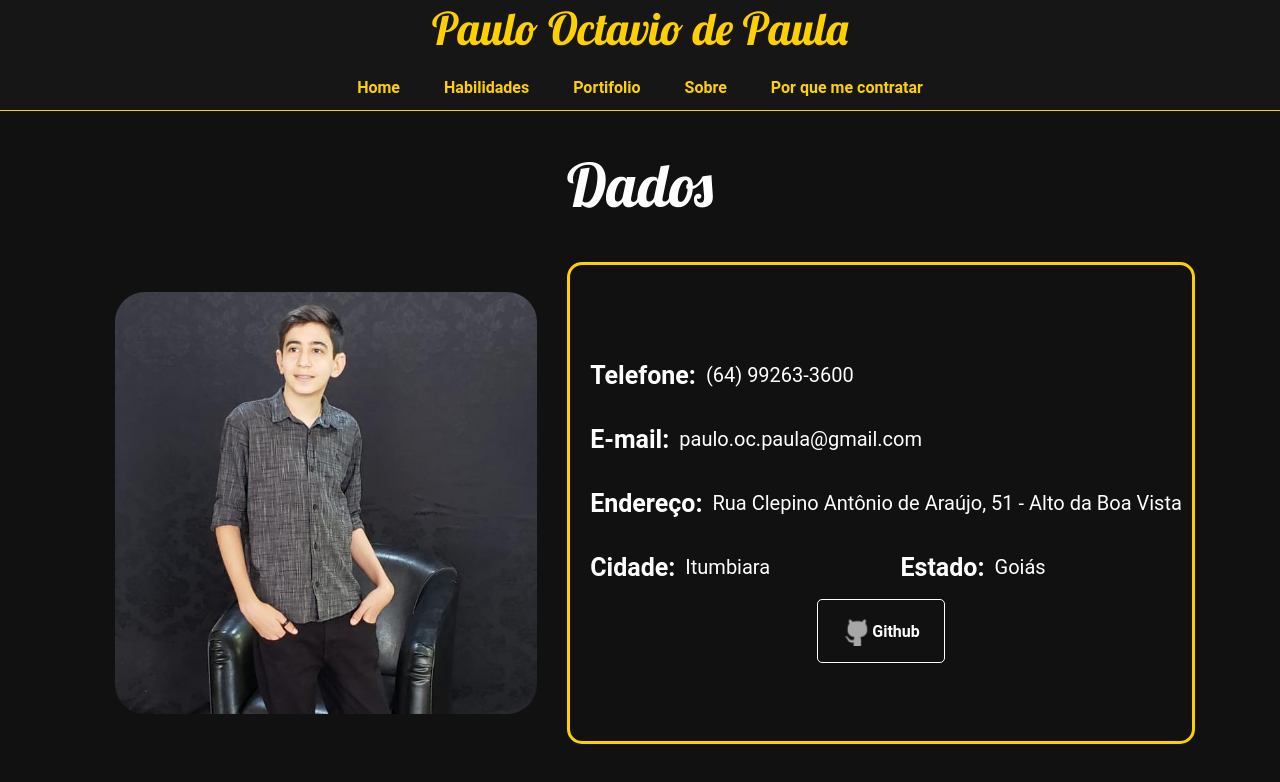
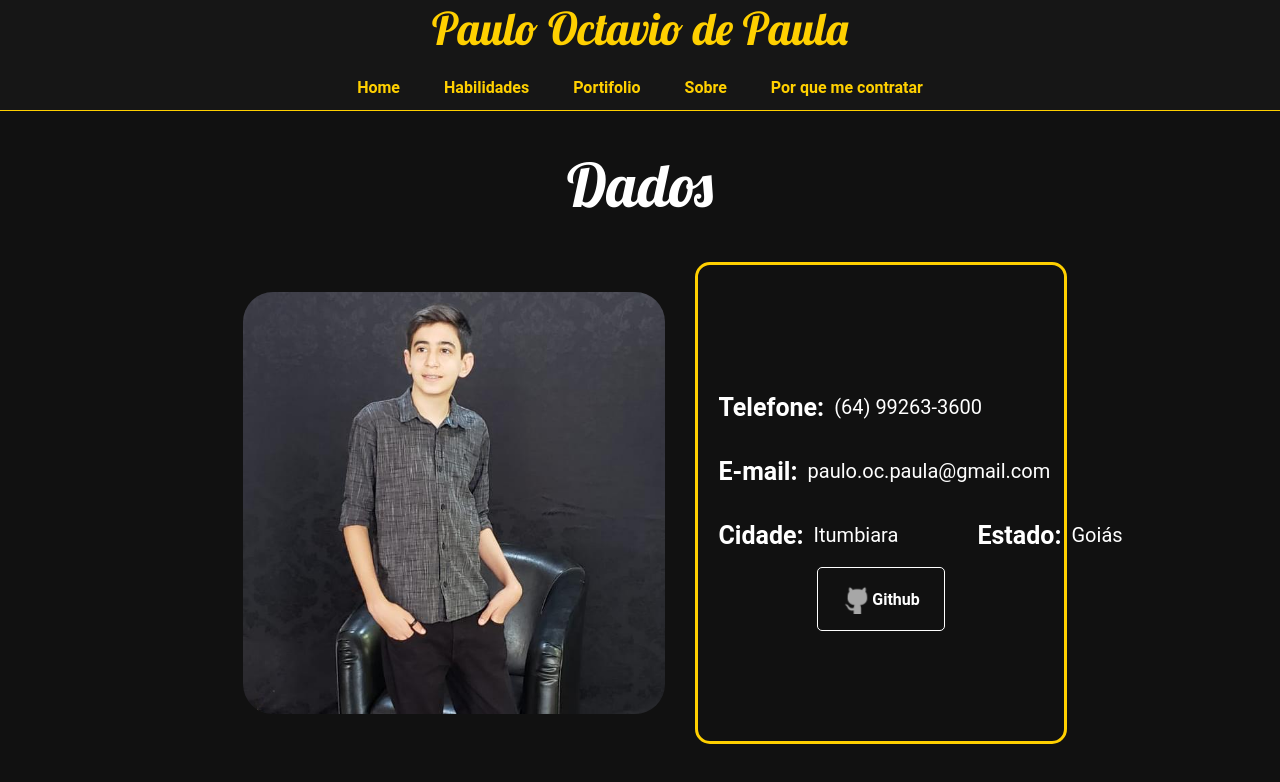
Before and after one commit to paulotavio787/curriculo, a React (Create React App) app: page / in a window 1280 px wide. Shown: the top 782 px of the page. Built offline with nearby package versions, Linux system fonts and the light colour scheme.

Commit message:
Endereço

```diff
--- a/src/pages/Home/App.js
+++ b/src/pages/Home/App.js
@@ -25,11 +25,6 @@ const App = () => {
             </div>
 
             <div className="infoBox">
-              <strong className="pergunta">Endereço:</strong>
-              <p className="resposta">Rua Clepino Antônio de Araújo, 51 - Alto da Boa Vista</p>
-            </div>
-
-            <div className="infoBox">
               <strong className="pergunta">Cidade:</strong>
               <p className="cidade">Itumbiara</p>
 
```
